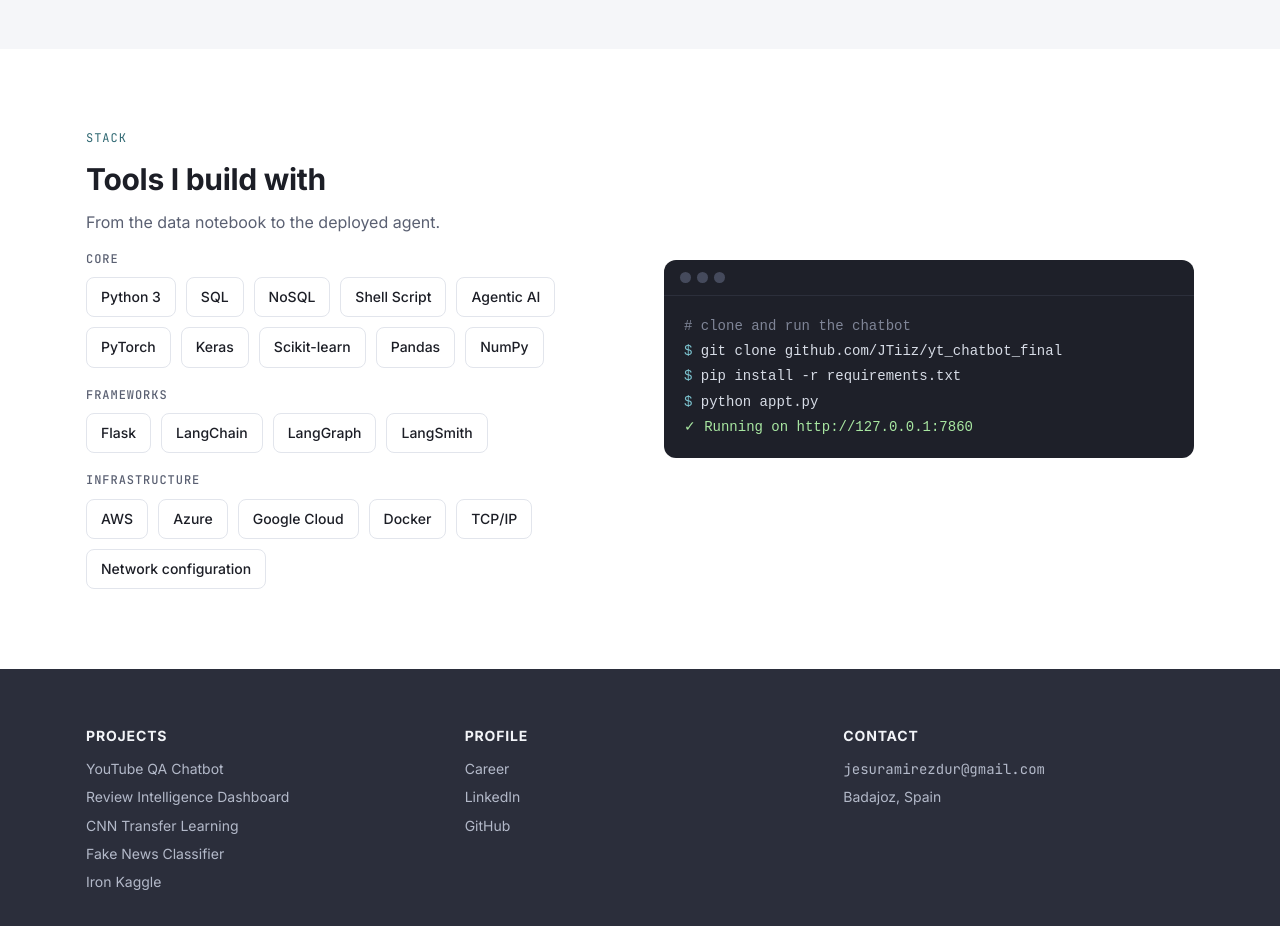
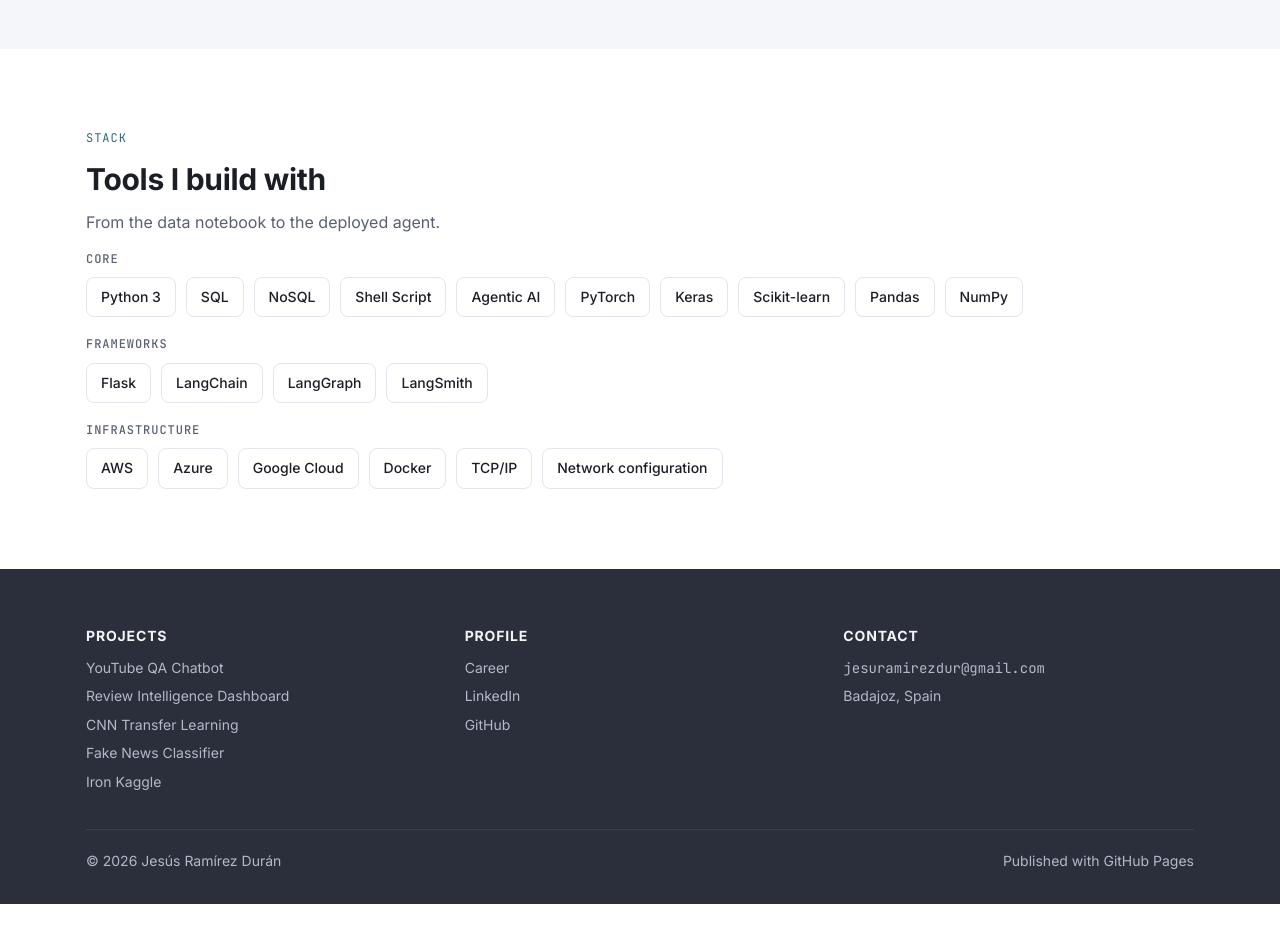
Before and after one commit to JTiiz/JTiiz.github.io, a plain HTML site: page index.html in a window 1280 px wide. Shown: the part 4640-5566 px from the top of the page. After the commit the page ends 5544 px from the top, so only its background shows below. Drawn offline with Linux system fonts and the light colour scheme.

Commit message:
Remove the terminal block from the Stack section
Co-Authored-By: Claude Opus 5.5 <noreply@anthropic.com>
Claude-Session: https://claude.ai/code/session_015gHXfgU2yvobU88mst5EKj

```diff
--- a/i18n.js
+++ b/i18n.js
@@ -81,7 +81,6 @@ var I18N = {
   "stack.p": "Del notebook de datos al agente desplegado.",
   "stack.infra": "Infraestructura",
   "stack.net": "Configuración de redes",
-  "term.c": "# clonar y arrancar el chatbot",
   "foot.profile": "Perfil",
   "foot.loc": "Badajoz, España",
   "foot.pub": "Publicado con GitHub Pages",
@@ -207,7 +206,6 @@ var I18N = {
   "stack.p": "Du notebook de données à l'agent déployé.",
   "stack.infra": "Infrastructure",
   "stack.net": "Configuration réseau",
-  "term.c": "# cloner et lancer le chatbot",
   "foot.profile": "Profil",
   "foot.loc": "Badajoz, Espagne",
   "foot.pub": "Publié avec GitHub Pages",
@@ -333,7 +331,6 @@ var I18N = {
   "stack.p": "Vom Daten-Notebook bis zum produktiven Agenten.",
   "stack.infra": "Infrastruktur",
   "stack.net": "Netzwerkkonfiguration",
-  "term.c": "# Chatbot klonen und starten",
   "foot.profile": "Profil",
   "foot.loc": "Badajoz, Spanien",
   "foot.pub": "Veröffentlicht mit GitHub Pages",
@@ -459,7 +456,6 @@ var I18N = {
   "stack.p": "Dal notebook di dati all'agente in produzione.",
   "stack.infra": "Infrastruttura",
   "stack.net": "Configurazione di rete",
-  "term.c": "# clonare e avviare il chatbot",
   "foot.profile": "Profilo",
   "foot.loc": "Badajoz, Spagna",
   "foot.pub": "Pubblicato con GitHub Pages",
@@ -585,7 +581,6 @@ var I18N = {
   "stack.p": "Do notebook de dados ao agente em produção.",
   "stack.infra": "Infraestrutura",
   "stack.net": "Configuração de redes",
-  "term.c": "# clonar e iniciar o chatbot",
   "foot.profile": "Perfil",
   "foot.loc": "Badajoz, Espanha",
   "foot.pub": "Publicado com GitHub Pages",
--- a/index.html
+++ b/index.html
@@ -211,7 +211,7 @@
 </section>
 
 <section id="stack">
-  <div class="inner terminal-wrap">
+  <div class="inner">
     <div class="copy">
       <span class="kicker">Stack</span>
       <h3 data-i18n="stack.h">Tools I build with</h3>
@@ -221,14 +221,6 @@
         <div><h4>Frameworks</h4><div class="stack"><span>Flask</span><span>LangChain</span><span>LangGraph</span><span>LangSmith</span></div></div>
         <div><h4 data-i18n="stack.infra">Infrastructure</h4><div class="stack"><span>AWS</span><span>Azure</span><span>Google Cloud</span><span>Docker</span><span>TCP/IP</span><span data-i18n="stack.net">Network configuration</span></div></div>
       </div>
-    </div>
-    <div class="terminal" role="img" aria-label="Terminal">
-      <div class="bar"><i></i><i></i><i></i></div>
-<pre><span class="c" data-i18n="term.c"># clone and run the chatbot</span>
-<span class="p">$</span> git clone github.com/JTiiz/yt_chatbot_final
-<span class="p">$</span> pip install -r requirements.txt
-<span class="p">$</span> python appt.py
-<span class="ok">✓ Running on http://127.0.0.1:7860</span></pre>
     </div>
   </div>
 </section>
--- a/style.css
+++ b/style.css
@@ -120,12 +120,6 @@ section{padding-block:80px}
 .play svg{width:22px;height:22px;margin-left:4px;fill:var(--cyan)}
 
 /* Terminal */
-.terminal-wrap{display:grid;grid-template-columns:repeat(auto-fit,minmax(min(100%,420px),1fr));gap:48px;align-items:center}
-.terminal{background:var(--term);color:var(--term-fg);border-radius:12px;font-family:var(--mono);font-size:14px;line-height:1.8;overflow-x:auto;min-width:0}
-.terminal .bar{display:flex;gap:6px;padding:12px 16px;border-bottom:1px solid #2C2F3B}
-.terminal .bar i{width:11px;height:11px;border-radius:50%;background:#454A5C}
-.terminal pre{margin:0;padding:18px 20px}
-.terminal .p{color:#7CC3CF}.terminal .c{color:#7F8597}.terminal .ok{color:#A8E6A1}
 
 /* Stack */
 .stack{display:flex;flex-wrap:wrap;gap:10px}
```
